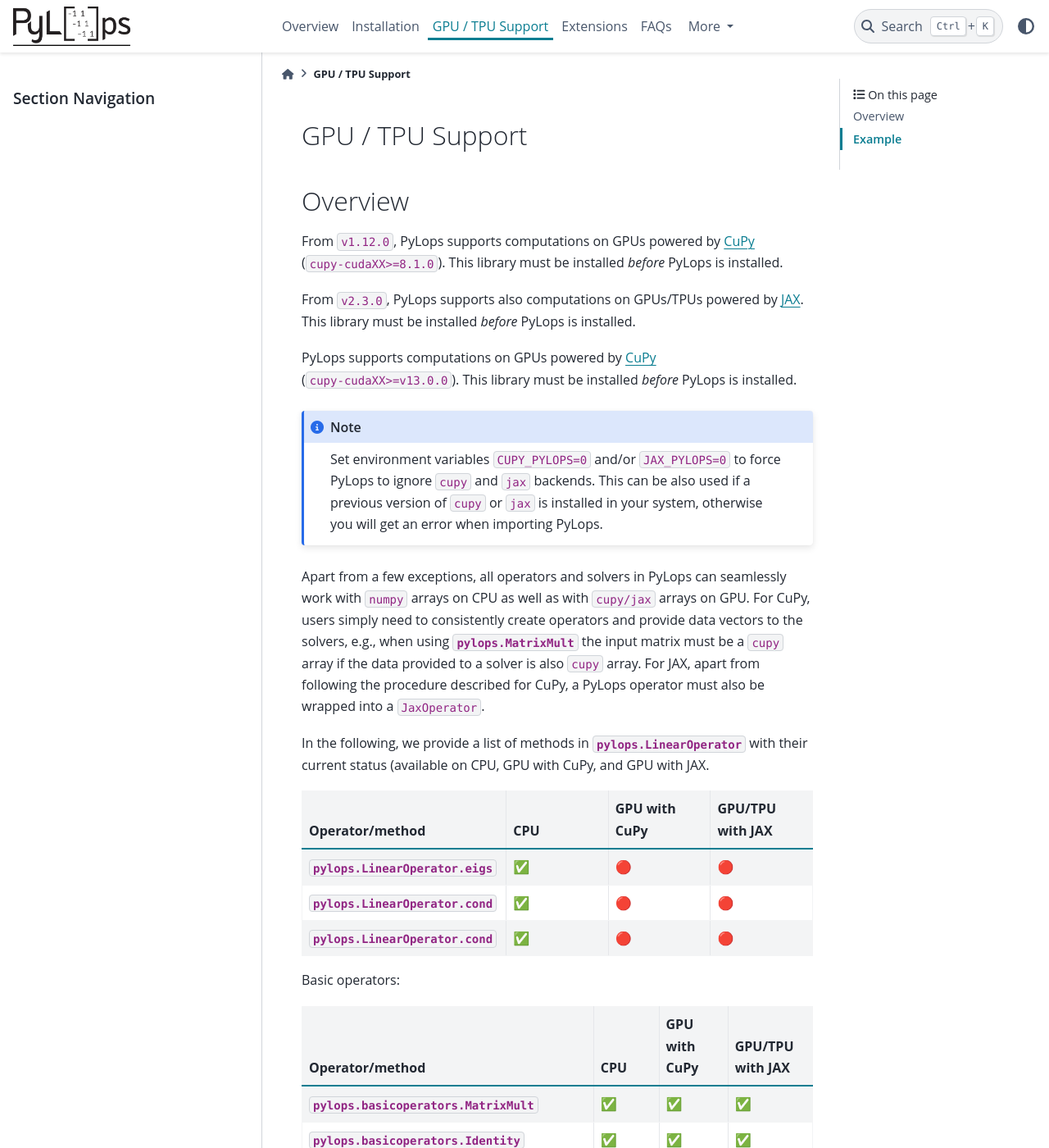
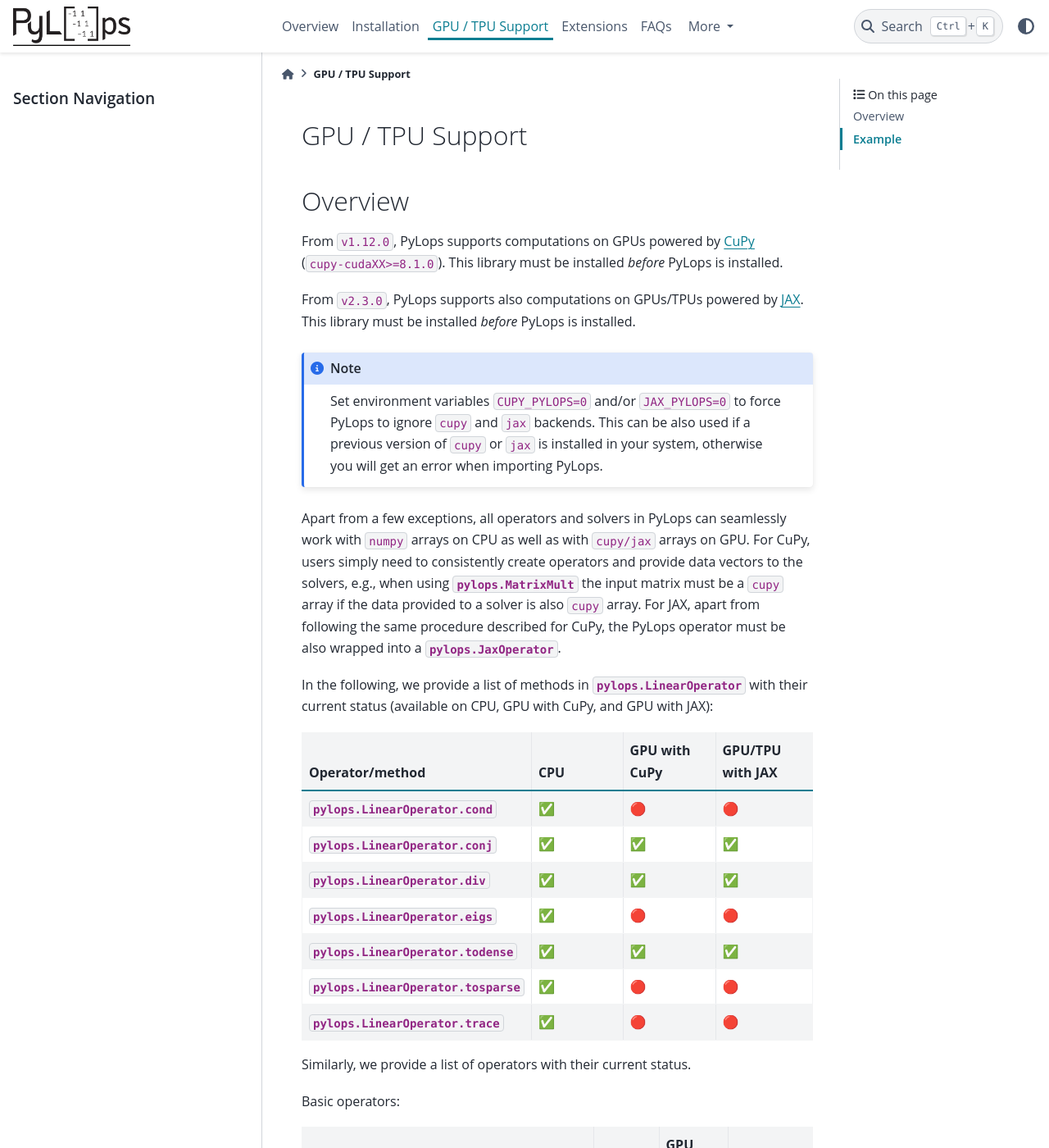
Before and after one commit to PyLops/pylops, a Sphinx documentation site: the page built from docs/source/gpu.rst, in a window 1280 px wide and 1400 px high. Shown: the whole window at 82% size. Built offline with Sphinx 7.4.7 and the PyData theme 0.15.4, drawn with Linux system fonts in a browser that asks for light colours; pages that are not in the unit, such as notebooks, are missing from menus; the version number could not be read and is left out; comment, search, counter and statistics services are not loaded; some of the changed text lies outside the part shown.

Commit message:
doc: improved doc for JaxOperator

```diff
--- a/docs/source/api/index.rst
+++ b/docs/source/api/index.rst
@@ -29,6 +29,7 @@
     FunctionOperator
     MemoizeOperator
     TorchOperator
+    JaxOperator
 
 Basic operators
 ~~~~~~~~~~~~~~~
--- a/docs/source/gpu.rst
+++ b/docs/source/gpu.rst
@@ -13,9 +13,6 @@
 `JAX <https://jax.readthedocs.io/en/latest/>`_.
 This library must be installed *before* PyLops is installed.
 
-PyLops supports computations on GPUs powered by `CuPy <https://cupy.dev/>`_ (``cupy-cudaXX>=v13.0.0``).
-This library must be installed *before* PyLops is installed.
-
 .. note::
 
    Set environment variables ``CUPY_PYLOPS=0`` and/or ``JAX_PYLOPS=0`` to force PyLops to ignore
@@ -29,12 +26,12 @@
 provide data vectors to the solvers, e.g., when using
 :class:`pylops.MatrixMult` the input matrix must be a
 ``cupy`` array if the data provided to a solver is also ``cupy`` array.
-For JAX, apart from following the procedure described for CuPy, a PyLops operator must also
-be wrapped into a ``JaxOperator``.
+For JAX, apart from following the same procedure described for CuPy, the PyLops operator must
+be also wrapped into a :class:`pylops.JaxOperator`.
 
 
 In the following, we provide a list of methods in :class:`pylops.LinearOperator` with their current status (available on CPU,
-GPU with CuPy, and GPU with JAX.
+GPU with CuPy, and GPU with JAX):
 
 .. list-table::
    :widths: 50 25 25 25
@@ -44,18 +41,36 @@
      - CPU
      - GPU with CuPy
      - GPU/TPU with JAX
+   * - :meth:`pylops.LinearOperator.cond`
+     - |:white_check_mark:|
+     - |:red_circle:|
+     - |:red_circle:|
+   * - :meth:`pylops.LinearOperator.conj`
+     - |:white_check_mark:|
+     - |:white_check_mark:|
+     - |:white_check_mark:|
+   * - :meth:`pylops.LinearOperator.div`
+     - |:white_check_mark:|
+     - |:white_check_mark:|
+     - |:white_check_mark:|
    * - :meth:`pylops.LinearOperator.eigs`
      - |:white_check_mark:|
      - |:red_circle:|
      - |:red_circle:|
-   * - :meth:`pylops.LinearOperator.cond`
+   * - :meth:`pylops.LinearOperator.todense`
+     - |:white_check_mark:|
+     - |:white_check_mark:|
+     - |:white_check_mark:|
+   * - :meth:`pylops.LinearOperator.tosparse`
      - |:white_check_mark:|
      - |:red_circle:|
      - |:red_circle:|
-   * - :meth:`pylops.LinearOperator.cond`
+   * - :meth:`pylops.LinearOperator.trace`
      - |:white_check_mark:|
      - |:red_circle:|
      - |:red_circle:|
+
+Similarly, we provide a list of operators with their current status.
 
 Basic operators:
 
```
Also changed, not shown: other parts of docs/source/gpu.rst (+3 -3 lines).
